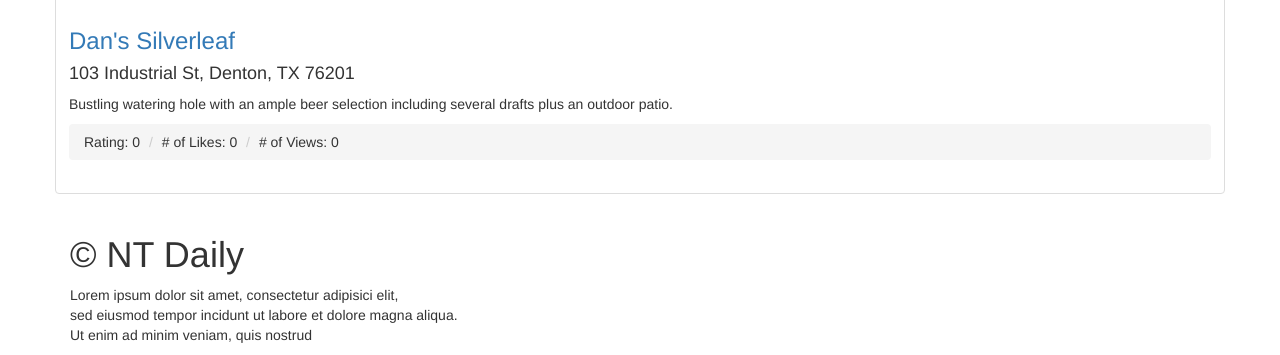
After one commit to ZacharyLangley/TheMAT, a Django app: page /profiles/ in a window 1280 px wide. The commit adds this page. Shown: the part 2462-2817 px from the top of the page. Run offline with Django 3.2, Linux system fonts and the light colour scheme; data comes from the database, SQL or seed files in the repository; some libraries are stand-ins or nearby versions.

Commit message:
Added Profiles/Profile Pages/DB access/DB data

```diff
--- a/themat/scheduler/templates/base.html
+++ b/themat/scheduler/templates/base.html
@@ -37,7 +37,7 @@
                     <a href="/">Home</a>
                 </li>
                 <li>
-                    <a href="/profile">Profile</a>
+                    <a href="/profiles">Profiles</a>
                 </li>
                 <li>
 
--- /dev/null
+++ b/themat/scheduler/templates/profileList.html
@@ -0,0 +1,31 @@
+{% extends 'base.html' %}
+{% block body_block %}
+{% for v in venues %}
+    <div class="section">
+      <div class="container">
+        <div class="row">
+          <div class="center-block">
+            <div class="thumbnail">
+              <img src="https://lh5.ggpht.com/m4AKm33TFRdf2mzagtMvIarKT6KdR0AmdRGHGws8yRioKFMeUzfIdFUem-P8XhvKX-V-=w300"
+              class="img-responsive">
+              <div class="caption">
+                <h3> <a href="/profiles/{{ v.id }}">{{ v.venue_name }}</a></h3>
+                <h4>{{ v.location }}</h4>
+                <p>Bustling watering hole with an ample beer selection including several
+                  drafts plus an outdoor patio.</p>
+                <ul class="breadcrumb">
+                  <li>Rating: {{ v.rating }}</li>
+                  <li># of Likes: {{ v.likes }}</li>
+                  <li># of Views: {{ v.views }}</li>
+                </ul>
+              </div>
+            </div>
+          </div>
+          <div class="col-md-7">
+            <div id="calendar"></div>
+          </div>
+        </div>
+      </div>
+    </div>
+{% endfor %}
+{% endblock %}
--- a/themat/scheduler/urls.py
+++ b/themat/scheduler/urls.py
@@ -7,5 +7,7 @@ from . import views
 urlpatterns = [
     #Index
     url(r'^$', views.index, name='index'),
-    url(r'^profile/$', views.profile, name='profile'),
+    url(r'^profiles/$', views.profileList, name='profiles'),
+    url(r'^profiles/(?P<venue_id>[0-9]+)$', views.profile, name="profile"),
+
 ]
--- a/themat/scheduler/views.py
+++ b/themat/scheduler/views.py
@@ -1,8 +1,17 @@
 from django.shortcuts import render, redirect
+from .models import Venue
 
 # Create your views here.
 def index(request):
     return render(request, 'index.html')
 
-def profile(request):
-    return render(request, 'profile.html')
+def profileList(request):
+    venues = Venue.objects.all()
+    context = {'venues': venues}
+    return render(request, 'profileList.html', context)
+
+def profile(request, venue_id):
+    venue = Venue.objects.filter(id=venue_id)
+    context = {'venue': venue}
+    print(venue)
+    return render(request, "profile.html", context)
```
Also changed, not shown: themat/scheduler/templates/profile.html (+26 -5 lines), 2 other files.
